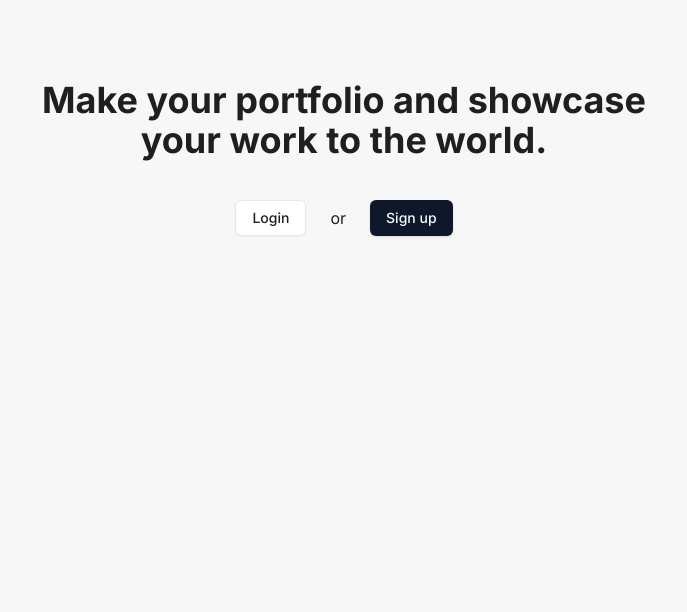
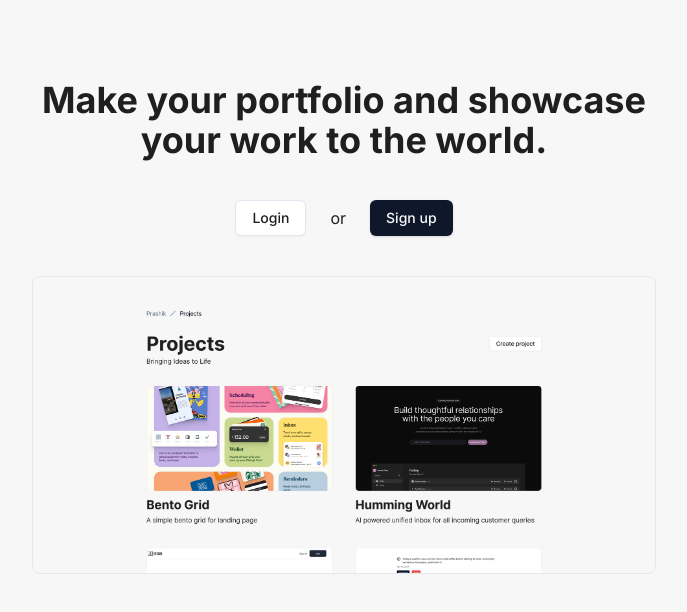
Before and after one commit to prashikm/portfolio-cms-client, a Next.js app: page / in a window 1280 px wide. Shown: the top 612 px of the page, without its empty margins (296-983 px from the left). Built offline with nearby package versions, Linux system fonts and the light colour scheme.

Commit message:
add screenshot

```diff
--- a/app/page.tsx
+++ b/app/page.tsx
@@ -1,4 +1,5 @@
 import { Button } from "@/components/ui/button";
+import Image from "next/image";
 import Link from "next/link";
 
 export default async function Home() {
@@ -16,6 +17,16 @@ export default async function Home() {
           <Link href="/signup">Sign up</Link>
         </Button>
       </div>
+
+      <div className="mt-10">
+        <Image
+          src="/image/prashik-portfolio.png"
+          alt="portfolio"
+          width={2000}
+          height={2000}
+          className="border border-gray-200 rounded-lg"
+        />
+      </div>
     </main>
   );
 }
```
